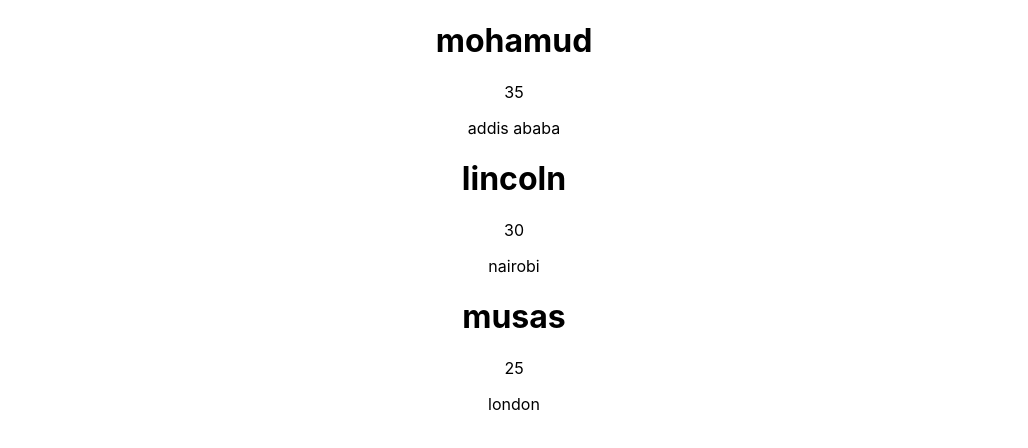
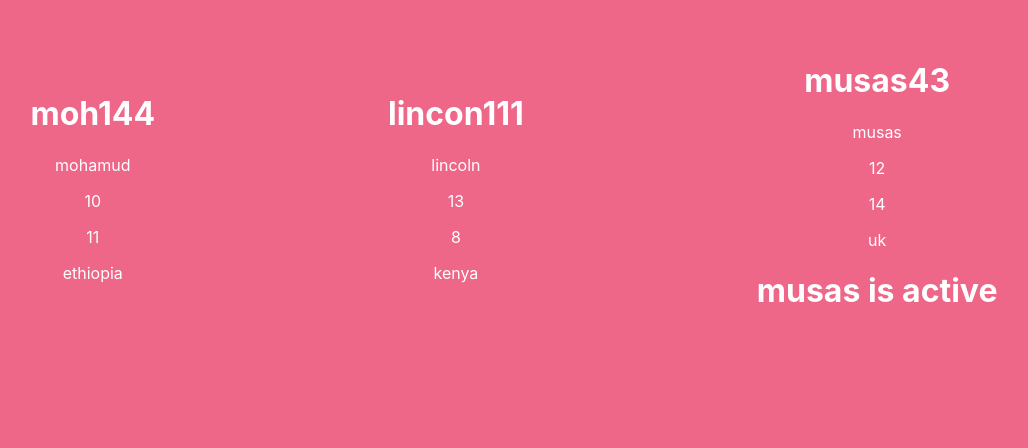
Before and after one commit to mohamud-eslan/React_Tutorials, a React (Create React App) app: page / in a window 1280 px wide. Shown: the top 448 px of the page, without its empty margins (126-1154 px from the left). Built offline with nearby package versions, Linux system fonts and the light colour scheme.

Commit message:
styling in react

```diff
--- /dev/null
+++ b/src/Components/Table.css
@@ -0,0 +1,13 @@
+body{
+    background: #e68;
+    color: #fff;
+    font-size: sans-serif;
+    padding: 40px;
+    text-align: center;
+
+}
+.table{
+    display: flex;
+    justify-content: space-around;
+    align-items: center;
+}
--- a/src/Components/Table.js
+++ b/src/Components/Table.js
@@ -1,20 +1,24 @@
 import React from 'react'
+import './Table.css'
+
 
 function Table() {
     const users = [
-        {name: 'mohamud', age: '35', location: 'addis ababa'},
-        {name: 'lincoln', age: '30', location: 'nairobi'},
-        {name: 'musas', age: '25', location: 'london'}
+        {userName: 'moh144', name: 'mohamud', posts: '10', comments: '11', country: 'ethiopia'},
+        {userName: 'lincon111', name: 'lincoln', posts: '13', comments: '8', country: 'kenya'},
+        {userName: 'musas43',  name: 'musas', posts: '12', comments: '14', country: 'uk', isActive: true}
       ]
   return (
-    <div>
+    <div className='table'>
          {users.map((user) => (
         <div>
-            <h1>{user.name}</h1>
-            <p>{user.age}</p>
-            <p>{user.location}</p>
+            <h1>{user.userName}</h1>
+            <p>{user.name}</p>
+            <p>{user.posts}</p>
+            <p>{user.comments}</p>
+            <p>{user.country}</p>
+            {user?.isActive && <h1>{user.name} is active</h1>}
         </div>
-
 ))}
     </div>
   )
```
